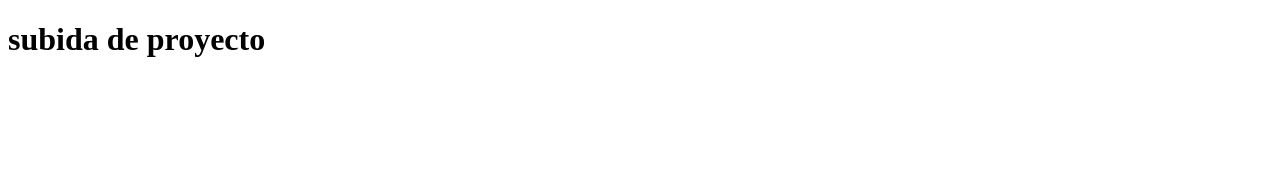
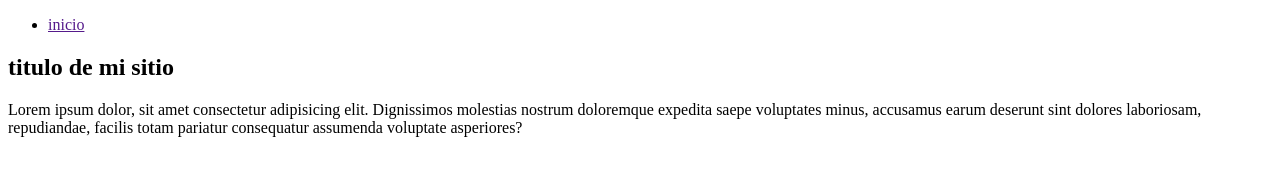
Before and after one commit to cardenasmaximiliano/afterDeGit, a plain HTML site: page index.html in a window 1280 px wide. Drawn offline with Linux system fonts and the light colour scheme.

Commit message:
header y main creacion

```diff
--- a/index.html
+++ b/index.html
@@ -6,6 +6,18 @@
     <title>Document</title>
 </head>
 <body>
-    <h1>subida de proyecto</h1>
+    <header>
+        <nav>
+            <ul>
+                <li><a href="">inicio</a></li>
+            </ul>
+        </nav>
+    </header>
+    <main>
+        <section>
+            <h1>titulo de mi sitio</h1>
+            <p>Lorem ipsum dolor, sit amet consectetur adipisicing elit. Dignissimos molestias nostrum doloremque expedita saepe voluptates minus, accusamus earum deserunt sint dolores laboriosam, repudiandae, facilis totam pariatur consequatur assumenda voluptate asperiores?</p>
+        </section>
+    </main>
 </body>
 </html>
```
